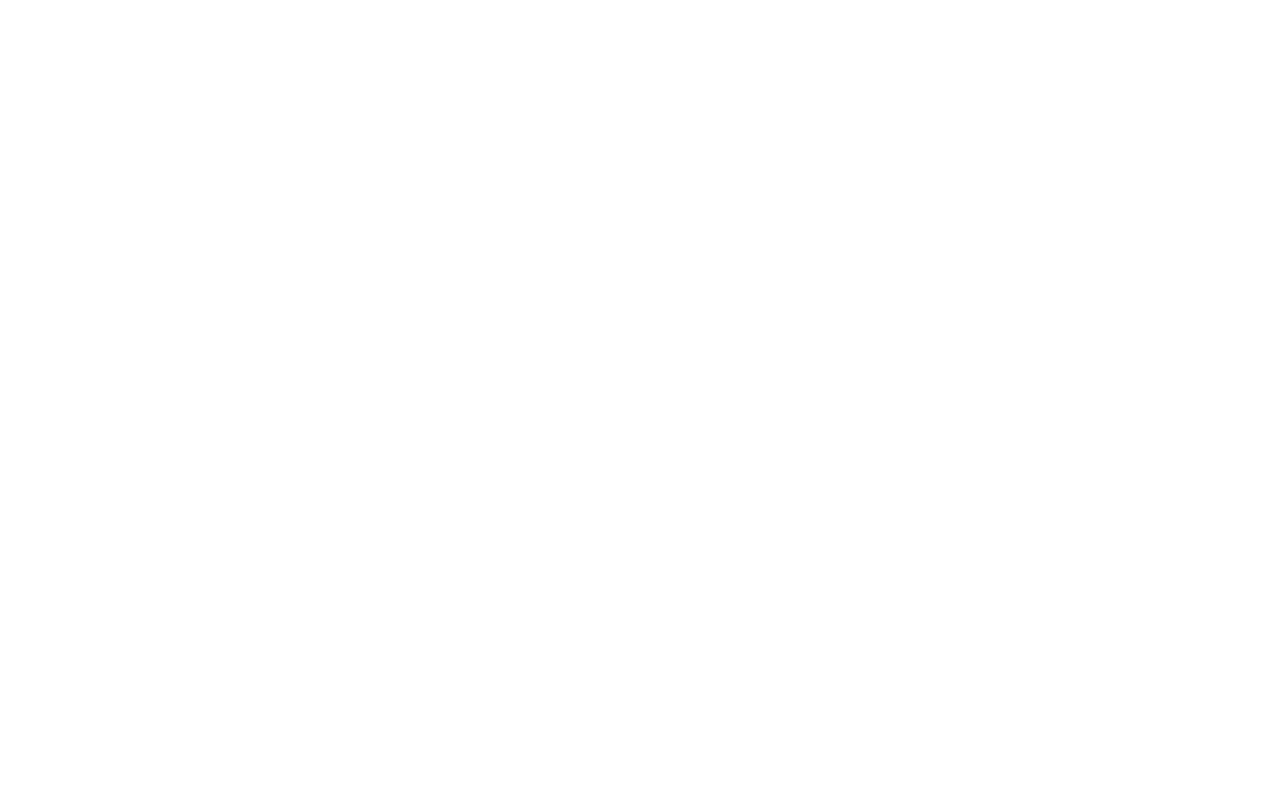
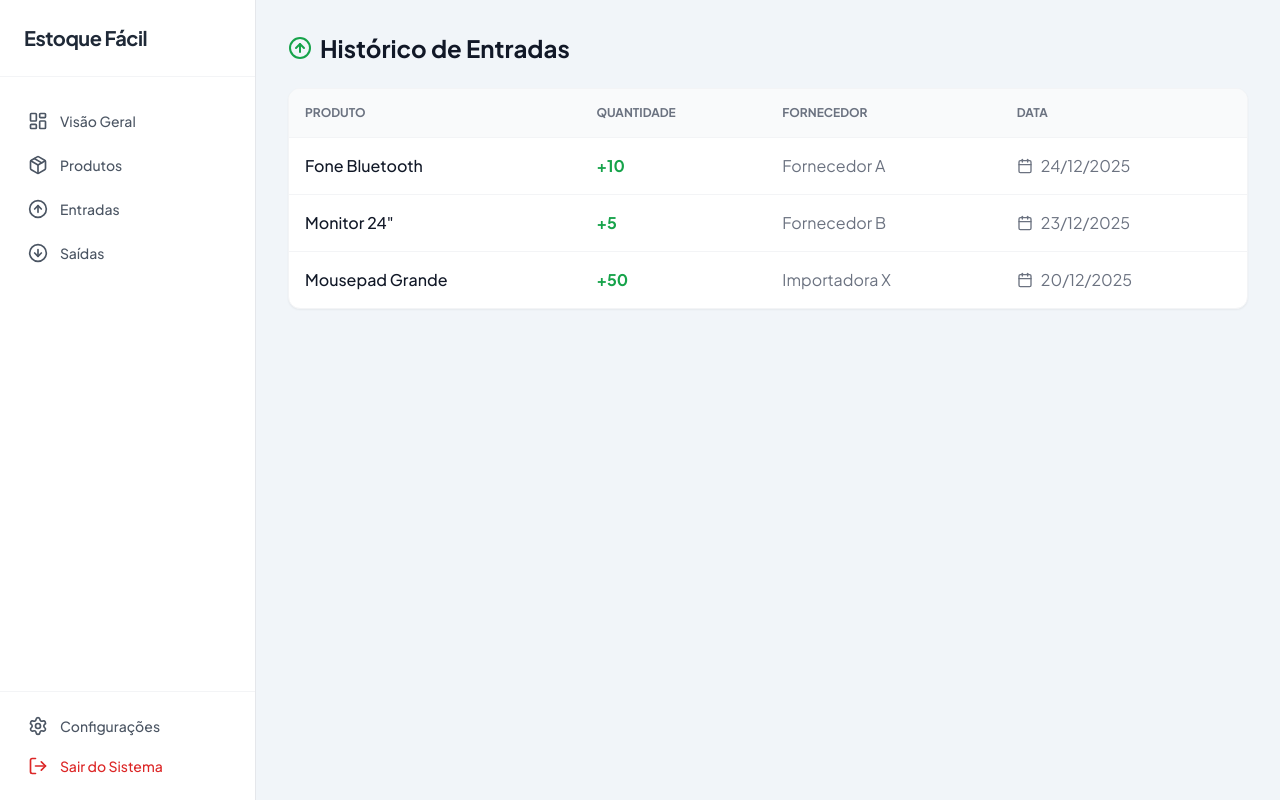
Before and after one commit to Aishabrito/estoque-facil-completo, a React (Vite) app: page /entradas in a window 1280 px wide. Before the commit this address had no page. Built offline with nearby package versions, Linux system fonts and the light colour scheme.

Commit message:
feat: implementa paginas de entradas, saidas e configuracoes

```diff
--- a/src/App.jsx
+++ b/src/App.jsx
@@ -2,6 +2,9 @@
 import Login from './pages/Login';
 import Dashboard from './pages/Dashboard';
 import Produtos from './pages/Produtos';
+import Entradas from './pages/Entradas';
+import Saidas from './pages/Saidas';
+import Configuracoes from './pages/Configuracoes';
 
 function App() {
   return (
@@ -10,6 +13,9 @@
         <Route path="/" element={<Login />} />
         <Route path="/dashboard" element={<Dashboard />} />
         <Route path="/produtos" element={<Produtos />} />
+        <Route path="/entradas" element={<Entradas />} />
+        <Route path="/saidas" element={<Saidas />} />
+        <Route path="/configuracoes" element={<Configuracoes />} />
       </Routes>
     </BrowserRouter>
   )
--- a/src/components/Sidebar.jsx
+++ b/src/components/Sidebar.jsx
@@ -43,11 +43,13 @@
 
       {/* Footer do Menu */}
       <div className="p-4 border-t border-gray-100 space-y-1">
-        <button className="w-full flex items-center gap-3 px-3 py-2 text-sm font-medium text-gray-600 rounded-lg hover:bg-gray-50 transition-colors">
-            <Settings size={20} />
-            Configurações
-        </button>
-
+        <Link
+  to="/configuracoes"
+  className="w-full flex items-center gap-3 px-3 py-2 text-sm font-medium text-gray-600 rounded-lg hover:bg-gray-50 transition-colors"
+>
+    <Settings size={20} />
+    Configurações
+</Link>
         <button
           onClick={handleLogout}
           className="w-full flex items-center gap-3 px-3 py-2 text-sm font-medium text-red-600 rounded-lg hover:bg-red-50 transition-colors"
--- /dev/null
+++ b/src/pages/Configuracoes.jsx
@@ -0,0 +1,40 @@
+import Sidebar from '../components/Sidebar';
+import { Save } from 'lucide-react';
+
+export default function Configuracoes() {
+  return (
+    <div className="flex min-h-screen bg-background-light font-sans">
+      <Sidebar />
+      <main className="flex-1 ml-64 p-8">
+        <h1 className="text-2xl font-bold text-gray-900 mb-6">Configurações</h1>
+
+        <div className="bg-white max-w-2xl rounded-xl shadow-sm border border-gray-100 p-6">
+          <h2 className="text-lg font-semibold mb-4 text-gray-800">Perfil do Usuário</h2>
+
+          <form className="space-y-4">
+            <div>
+              <label className="block text-sm font-medium text-gray-700 mb-1">Nome da Empresa</label>
+              <input type="text" defaultValue="Minha Loja Tech" className="w-full rounded-lg border border-gray-300 px-3 py-2" />
+            </div>
+
+            <div className="grid grid-cols-2 gap-4">
+              <div>
+                <label className="block text-sm font-medium text-gray-700 mb-1">Seu Nome</label>
+                <input type="text" defaultValue="Admin" className="w-full rounded-lg border border-gray-300 px-3 py-2" />
+              </div>
+              <div>
+                <label className="block text-sm font-medium text-gray-700 mb-1">E-mail</label>
+                <input type="email" defaultValue="admin@estoque.com" className="w-full rounded-lg border border-gray-300 px-3 py-2" />
+              </div>
+            </div>
+
+            <button type="button" className="flex items-center gap-2 bg-primary-600 text-white px-4 py-2 rounded-lg hover:bg-primary-700 transition-colors mt-4">
+              <Save size={18} />
+              Salvar Alterações
+            </button>
+          </form>
+        </div>
+      </main>
+    </div>
+  );
+}
--- /dev/null
+++ b/src/pages/Entradas.jsx
@@ -0,0 +1,49 @@
+import Sidebar from '../components/Sidebar';
+import { ArrowUpCircle, Calendar } from 'lucide-react';
+
+export default function Entradas() {
+  // Dados falsos para visualização
+  const history = [
+    { id: 1, product: 'Fone Bluetooth', quantity: 10, date: '24/12/2025', supplier: 'Fornecedor A' },
+    { id: 2, product: 'Monitor 24"', quantity: 5, date: '23/12/2025', supplier: 'Fornecedor B' },
+    { id: 3, product: 'Mousepad Grande', quantity: 50, date: '20/12/2025', supplier: 'Importadora X' },
+  ];
+
+  return (
+    <div className="flex min-h-screen bg-background-light font-sans">
+      <Sidebar />
+      <main className="flex-1 ml-64 p-8">
+        <h1 className="text-2xl font-bold text-gray-900 mb-6 flex items-center gap-2">
+          <ArrowUpCircle className="text-green-600" />
+          Histórico de Entradas
+        </h1>
+
+        <div className="bg-white rounded-xl shadow-sm border border-gray-100 overflow-hidden">
+          <table className="w-full text-left">
+            <thead className="bg-gray-50 border-b border-gray-100 text-xs uppercase text-gray-500 font-semibold">
+              <tr>
+                <th className="p-4">Produto</th>
+                <th className="p-4">Quantidade</th>
+                <th className="p-4">Fornecedor</th>
+                <th className="p-4">Data</th>
+              </tr>
+            </thead>
+            <tbody className="divide-y divide-gray-100">
+              {history.map((item) => (
+                <tr key={item.id} className="hover:bg-gray-50">
+                  <td className="p-4 font-medium text-gray-900">{item.product}</td>
+                  <td className="p-4 text-green-600 font-bold">+{item.quantity}</td>
+                  <td className="p-4 text-gray-500">{item.supplier}</td>
+                  <td className="p-4 text-gray-500 flex items-center gap-2">
+                    <Calendar size={16} />
+                    {item.date}
+                  </td>
+                </tr>
+              ))}
+            </tbody>
+          </table>
+        </div>
+      </main>
+    </div>
+  );
+}
--- /dev/null
+++ b/src/pages/Saidas.jsx
@@ -0,0 +1,48 @@
+import Sidebar from '../components/Sidebar';
+import { ArrowDownCircle, Calendar } from 'lucide-react';
+
+export default function Saidas() {
+  const history = [
+    { id: 1, product: 'Cadeira Gamer', quantity: 1, date: '25/12/2025', reason: 'Venda #1023' },
+    { id: 2, product: 'Teclado Mecânico', quantity: 2, date: '24/12/2025', reason: 'Venda #1021' },
+    { id: 3, product: 'Fone Bluetooth', quantity: 1, date: '24/12/2025', reason: 'Troca em Garantia' },
+  ];
+
+  return (
+    <div className="flex min-h-screen bg-background-light font-sans">
+      <Sidebar />
+      <main className="flex-1 ml-64 p-8">
+        <h1 className="text-2xl font-bold text-gray-900 mb-6 flex items-center gap-2">
+          <ArrowDownCircle className="text-red-600" />
+          Histórico de Saídas
+        </h1>
+
+        <div className="bg-white rounded-xl shadow-sm border border-gray-100 overflow-hidden">
+          <table className="w-full text-left">
+            <thead className="bg-gray-50 border-b border-gray-100 text-xs uppercase text-gray-500 font-semibold">
+              <tr>
+                <th className="p-4">Produto</th>
+                <th className="p-4">Quantidade</th>
+                <th className="p-4">Motivo / Destino</th>
+                <th className="p-4">Data</th>
+              </tr>
+            </thead>
+            <tbody className="divide-y divide-gray-100">
+              {history.map((item) => (
+                <tr key={item.id} className="hover:bg-gray-50">
+                  <td className="p-4 font-medium text-gray-900">{item.product}</td>
+                  <td className="p-4 text-red-600 font-bold">-{item.quantity}</td>
+                  <td className="p-4 text-gray-500">{item.reason}</td>
+                  <td className="p-4 text-gray-500 flex items-center gap-2">
+                    <Calendar size={16} />
+                    {item.date}
+                  </td>
+                </tr>
+              ))}
+            </tbody>
+          </table>
+        </div>
+      </main>
+    </div>
+  );
+}
```
